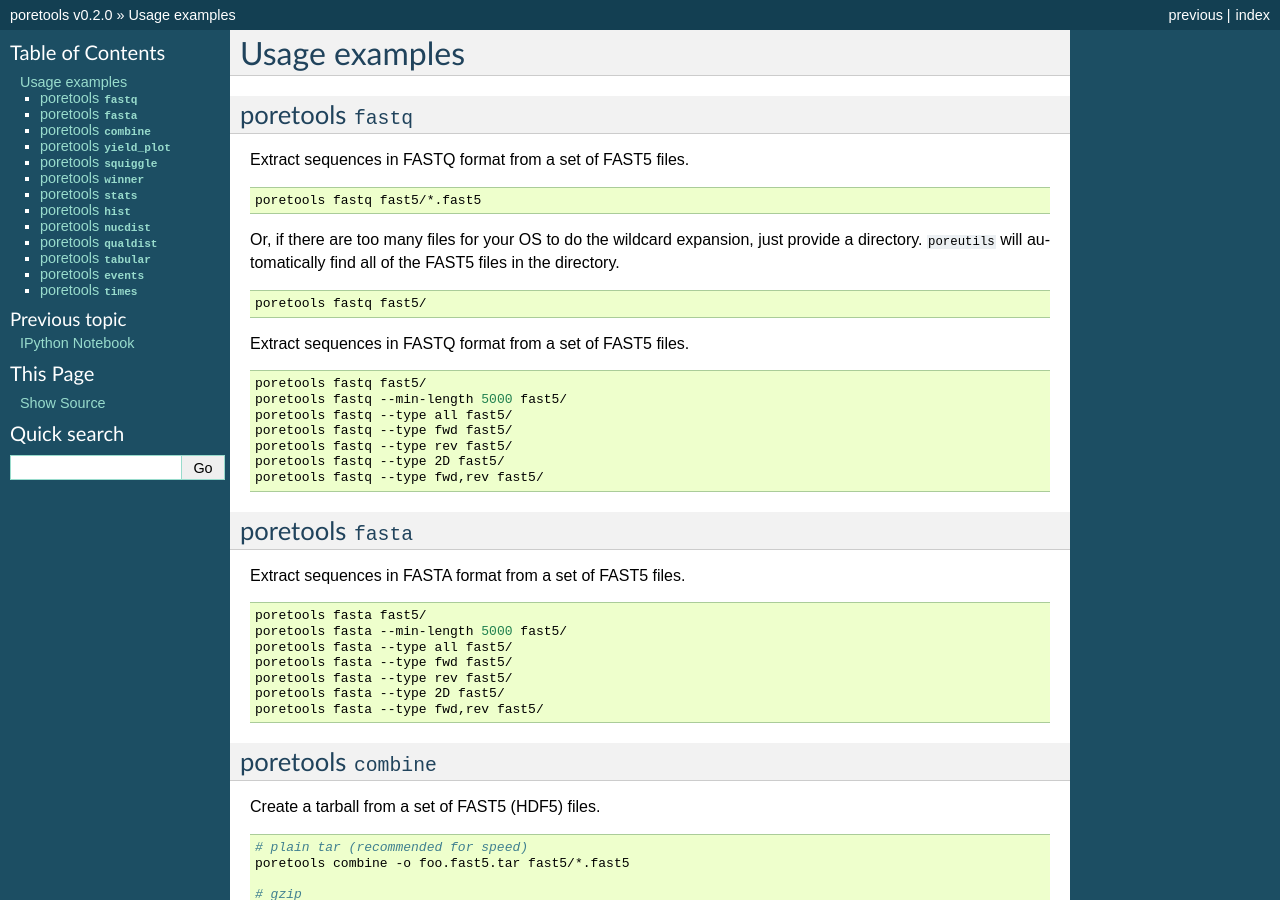
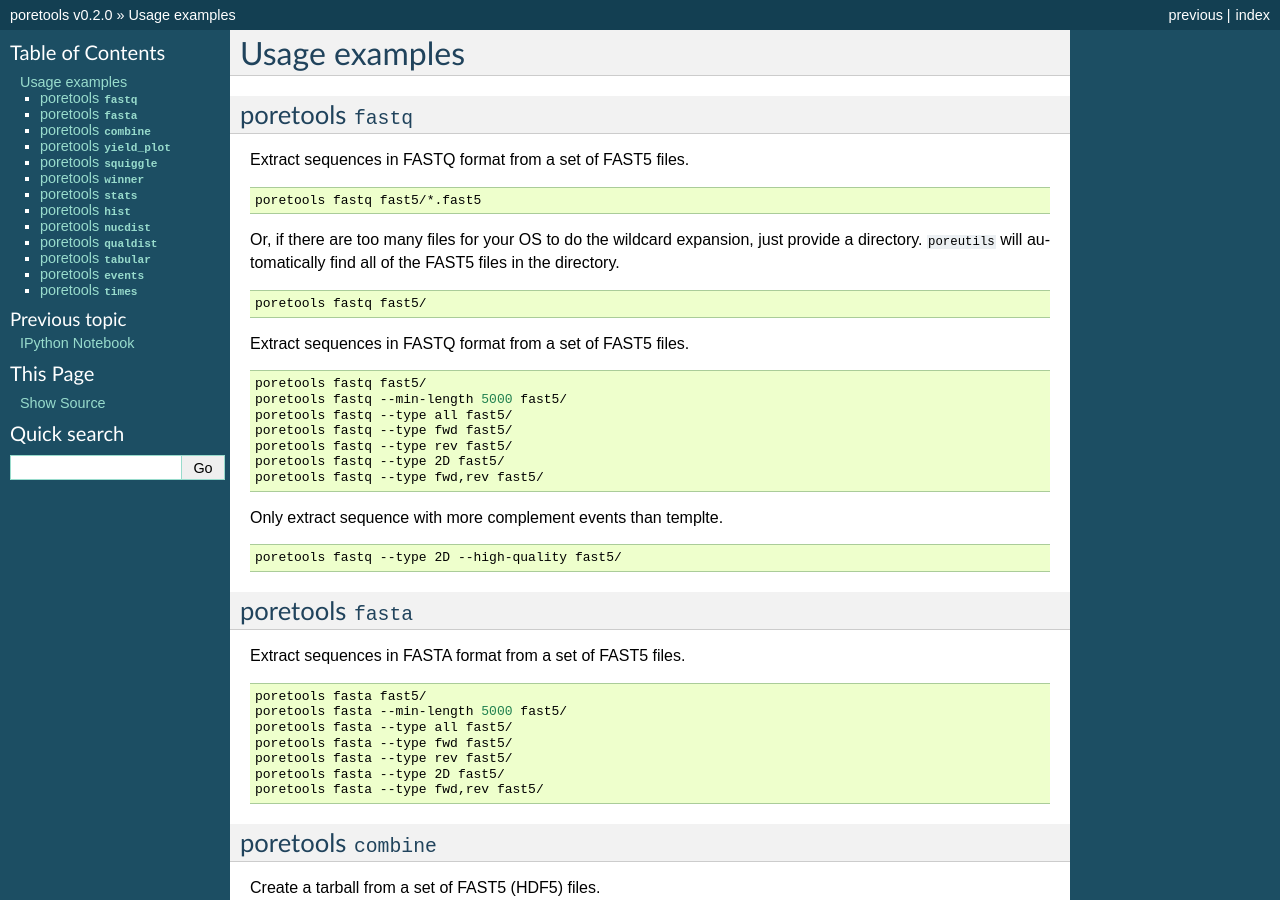
Before and after one commit to arq5x/poretools, a Sphinx documentation site: the page built from docs/content/examples.rst, in a window 1280 px wide and 900 px high. Built offline with Sphinx 7.4.7, drawn with Linux system fonts in a browser that asks for light colours; formulas are drawn with MathJax 3.

Commit message:
high-quality documentation

```diff
--- a/docs/content/examples.rst
+++ b/docs/content/examples.rst
@@ -31,6 +31,12 @@ Extract sequences in FASTQ format from a set of FAST5 files.
     poretools fastq --type 2D fast5/
     poretools fastq --type fwd,rev fast5/
 
+
+Only extract sequence with more complement events than templte.
+
+.. code-block:: bash
+
+    poretools fastq --type 2D --high-quality fast5/
 
 ===================
 poretools ``fasta``
```
